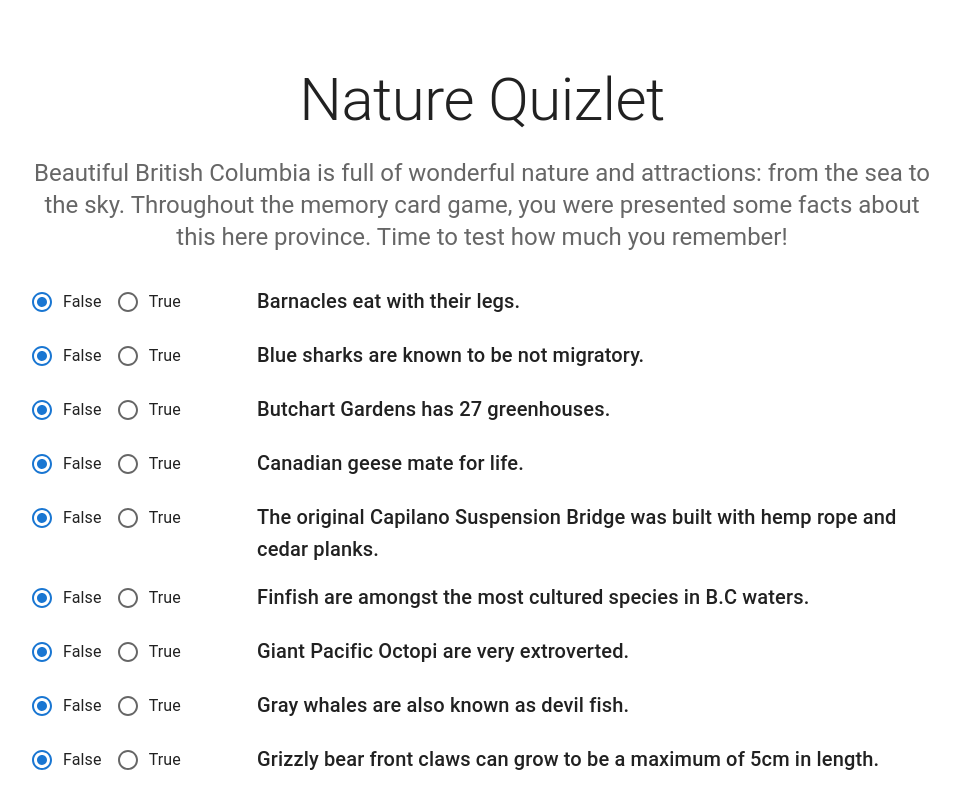
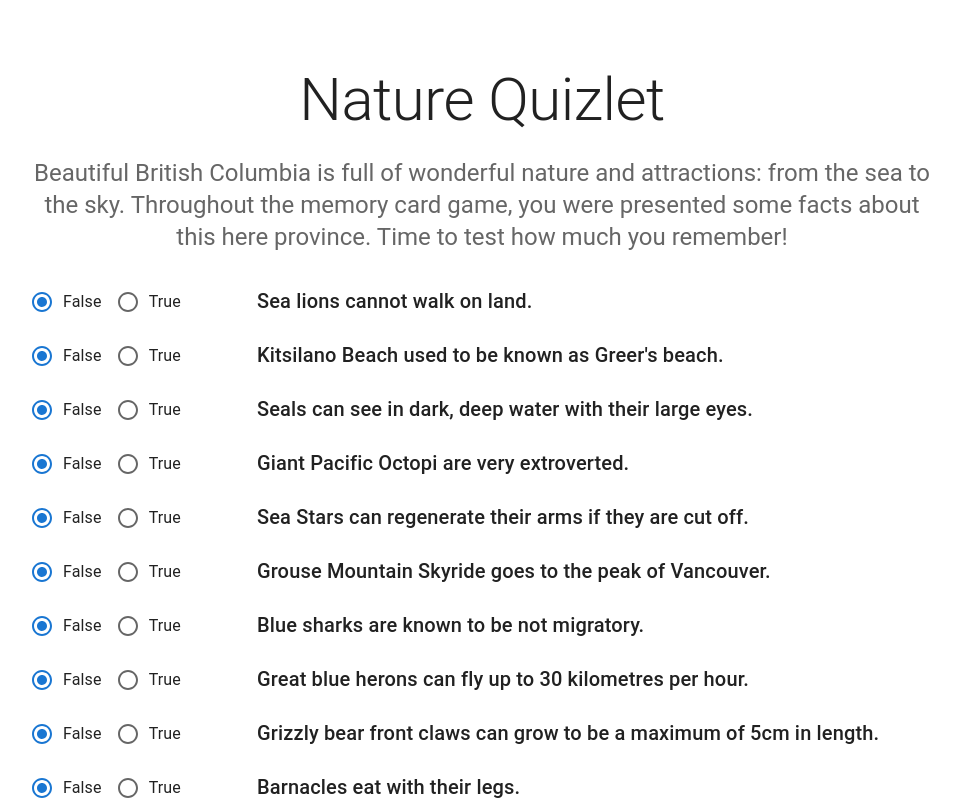
Before and after one commit to mahyarmirrashed/scisat-1, a React (Create React App) app in the folder tracker/: page / in a window 1280 px wide. Shown: the top 800 px of the page, without its empty margins (158-1118 px from the left). Built offline with nearby package versions, Linux system fonts and the light colour scheme.

Commit message:
feat: add random question sampling

```diff
--- a/tracker/src/App.js
+++ b/tracker/src/App.js
@@ -10,6 +10,12 @@ import Typography from '@mui/material/Typography';
 import Container from '@mui/material/Container';
 
 import questions from './res/questions.json';
+
+const NUMBER_OF_QUESTIONS = 10;
+
+const chooseRandomQuestions = (n = NUMBER_OF_QUESTIONS) => {
+  return questions.sort(() => Math.random() - Math.random()).slice(0, n);
+};
 
 const Question = (props) => {
   const [value, setValue] = React.useState('false');
@@ -82,7 +88,7 @@ const App = () => {
         component="main"
         sx={{ pt: 4, pb: 4 }}
       >
-        {questions.map((question) => (
+        {chooseRandomQuestions().map((question) => (
           <Question id={question.id} text={question.question} />
         ))}
       </Container>
@@ -90,6 +96,4 @@ const App = () => {
   );
 };
 
-console.log(questions);
-
 export default App;
```
